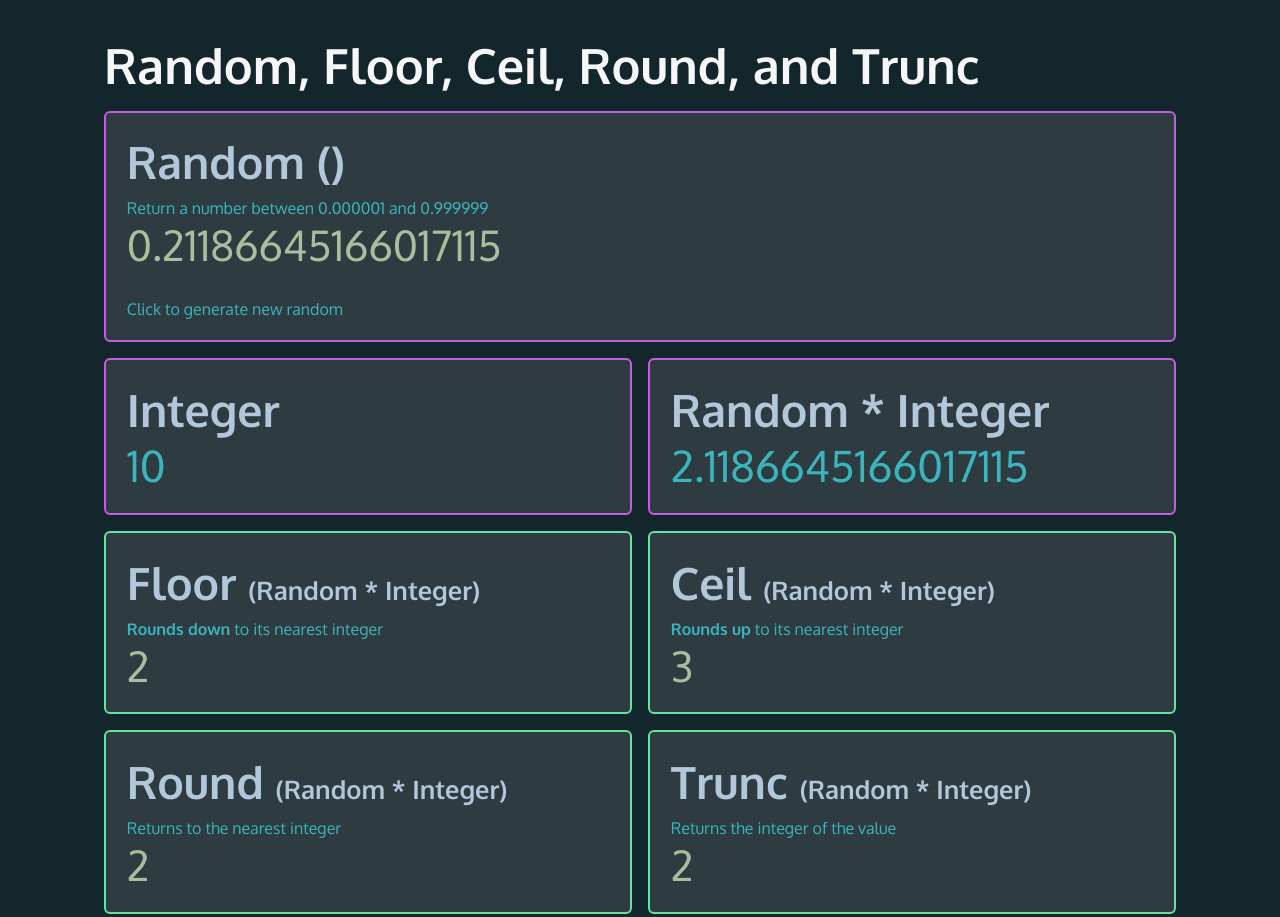
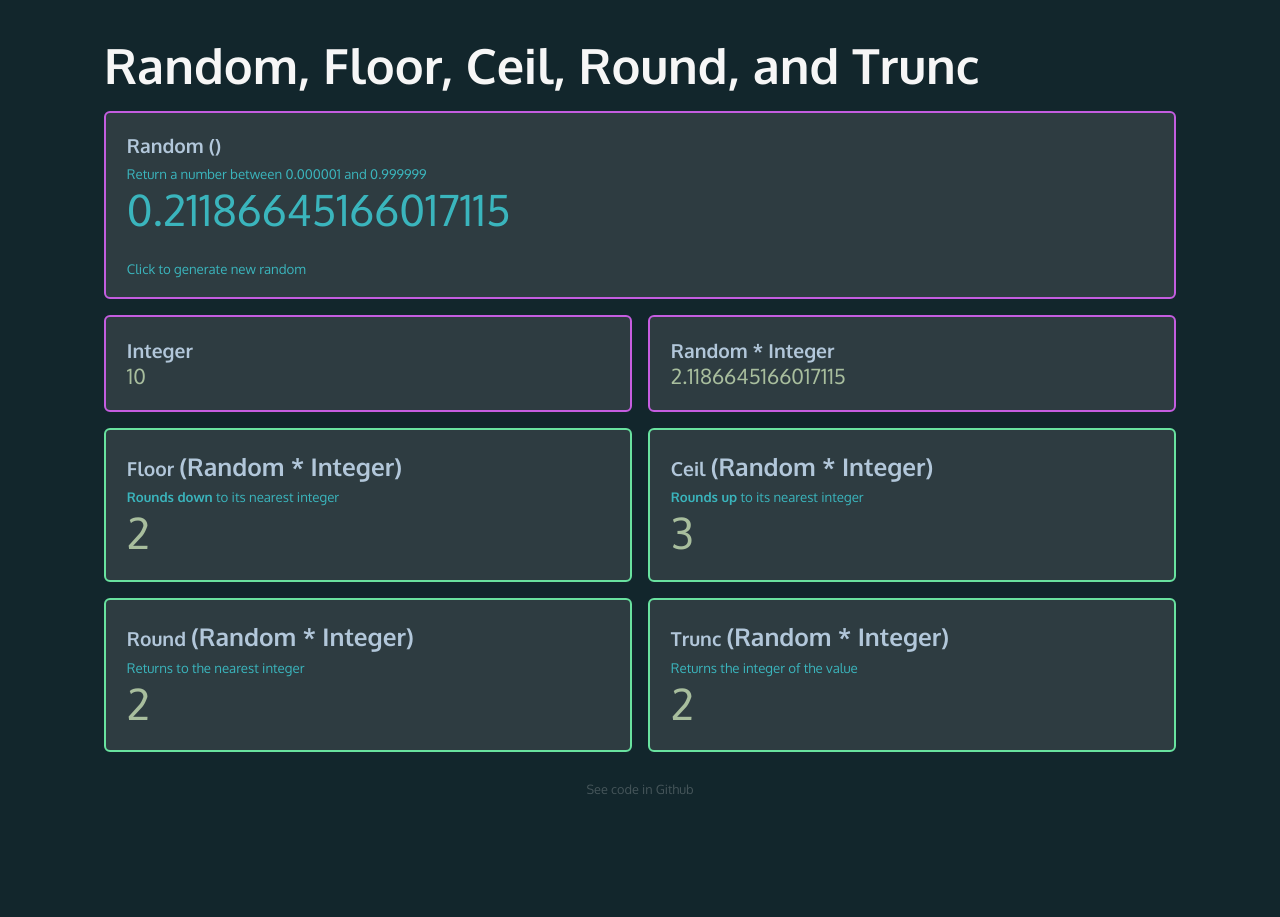
Before and after one commit to jsohndata/common-javascript-math-methods, a plain HTML site: page index.html in a window 1280 px wide. Shown: the top 917 px of the page. After the commit the page ends 823 px from the top, so only its background shows below. Drawn offline with Linux system fonts and the light colour scheme.

Commit message:
UPDATED css
Minor updates on detail

```diff
--- a/styles/main.css
+++ b/styles/main.css
@@ -13,10 +13,16 @@ body { background-color: #12262c; transition: 0.31s; }
 ********************************** */
 * { font-family: 'Oxygen', sans-serif; }
 
-.floor, .ceil, .trunc, .round, .random {
-    font-size: calc(16px + 2vw);
+.floor, .ceil, .trunc, .round {
+    font-size: calc(17px + 2vw);
     color:rgba(195, 218, 178, 0.818)
 }
+
+.randomWithInt, .integer {
+    font-size: calc(17px + 0.3vw);
+    color:rgba(195, 218, 178, 0.818)
+}
+
 
 h1 {
     font-size: calc(23px + 2vw);
@@ -26,12 +32,12 @@ h1 {
 }
 
 h2 {
-    font-size: calc(19px + 2vw);
+    font-size: calc(18px + 0.1vw);
     font-weight: 700;
     color: rgb(178, 199, 218);
 }
 
-h2 span { font-size: calc(19px + 0.5vw); }
+h2 span { font-size: calc(18px + 0.5vw); }
 
 P {
     font-size: calc(17px + 2vw);
@@ -39,12 +45,10 @@ P {
 }
 
 p.caption {
-    font-size: 1.0rem;
+    font-size: calc(12px + 0.1vw);
     margin-top: 0.5em;
     font-weight: 500;
 }
-
-
 
 
 /* Container
@@ -52,7 +56,8 @@ p.caption {
 .container {
     width: 85%;
     padding: 2%;
-    margin: 0 auto; }
+    margin: 0 auto;
+}
 
 
 /* Main
@@ -116,11 +121,13 @@ P::before small {
 /* Footer
 ********************************** */
 footer > p {
-    font-size: 1.1em;
+    font-size: calc(14px + 0.1vw);;
     text-align: center;
+    margin-top: 1.3rem;
 }
 
 footer > p a:link,
 footer > p a:visited {
     color: rgba(255, 255, 255, 0.219);
- }
+    text-decoration: none;
+}
```
